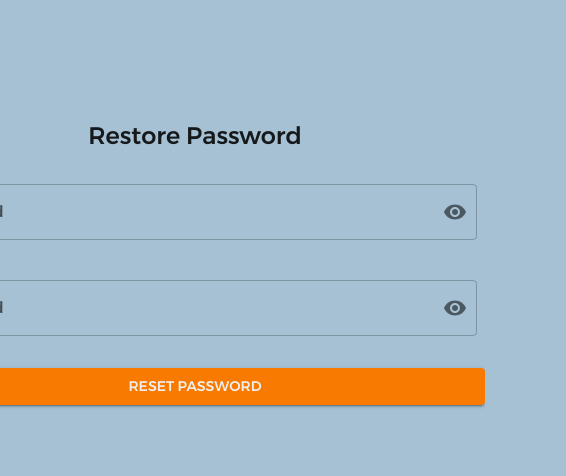
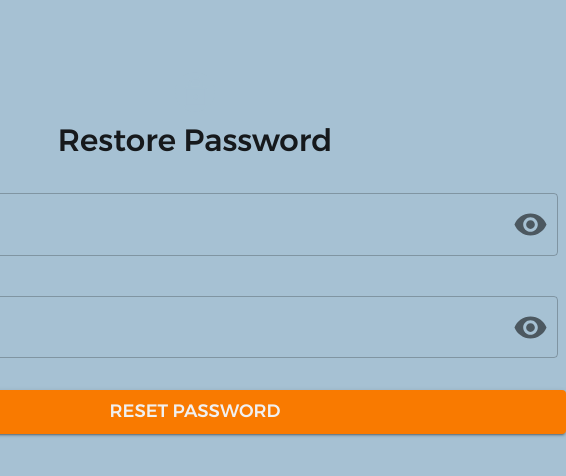
Before and after one commit to schambig/DocumentHub, a React (Create React App) app in the folder frontend/: page /restore in a window 390 px wide. Shown: the top 476 px of the page, 566 px wide, since content can reach past the window. Built offline with nearby package versions, Linux system fonts and the light colour scheme.

Commit message:
fix: changes size icons in buttons, and icon general / new orden in filter responsive (only search)

```diff
--- a/frontend/src/components/CreateUser.tsx
+++ b/frontend/src/components/CreateUser.tsx
@@ -9,6 +9,7 @@ import ErrorOutlineIcon from '@mui/icons-material/ErrorOutline';
 import CheckCircleOutlineIcon from '@mui/icons-material/CheckCircleOutline';
 import { toast, ToastContainer } from 'react-toastify';
 import 'react-toastify/dist/ReactToastify.css';
+import {themeSizes} from '../config/theme.condig'
 
 export const CreateUser: React.FC<{}> = ():JSX.Element => {
   // const [loadSave, setLoadSave] = useState<boolean>(false);
@@ -230,15 +231,15 @@ export const CreateUser: React.FC<{}> = ():JSX.Element => {
               sx={{height:'100%', width:'100%'}}
               loading={loadSave?.status ? loadSave.status : false}
               loadingPosition="start"
-              startIcon={loadSave.respError ? <ErrorOutlineIcon/>: (loadSave.respSuccess ? <CheckCircleOutlineIcon/>: (<SaveIcon />))}
+              startIcon={loadSave.respError ? <ErrorOutlineIcon style={{fontSize: themeSizes.FSbutton}}/>: (loadSave.respSuccess ? <CheckCircleOutlineIcon style={{fontSize: themeSizes.FSbutton}}/>: (<SaveIcon style={{fontSize: themeSizes.FSbutton}} />))}
               variant="contained"
               color={loadSave.color === 'primary' || loadSave.color === 'error' || loadSave.color === 'success' ? loadSave.color : 'primary'}
               onClick={handleSave}
               size="large"
             >
-              <Typography variant="h6" style={{fontWeight: 'bold'}}>
+              {/* <Typography variant="h6" style={{fontWeight: 'bold'}}> */}
                 {loadSave.respError ? "ERROR": (loadSave.respSuccess ? "SUCCESS": ("CREATE"))}
-              </Typography>
+             {/* </Typography> */}
 
             </LoadingButton>
             <ToastContainer />
--- a/frontend/src/components/LatMenu.tsx
+++ b/frontend/src/components/LatMenu.tsx
@@ -19,6 +19,8 @@ import {convCateM , newCategoria} from '../assets/data_levantamiento'
 import {convDocM , newTipoDoc} from '../assets/data_documento'
 //import { display } from '@mui/system';
 import { SelectionContext } from '../context/SelectionContext';
+import { useTheme } from '@mui/material/styles';
+import useMediaQuery from '@mui/material/useMediaQuery';
 
 
 interface deFaultAPI{
@@ -28,7 +30,12 @@ interface deFaultAPI{
 
 export const LatMenu: React.FC<{}> = ():JSX.Element => {
 
-
+    const theme = useTheme();
+    const isXs = useMediaQuery(theme.breakpoints.only('xs'));
+    const isSm = useMediaQuery(theme.breakpoints.only('sm'));
+    const isMd = useMediaQuery(theme.breakpoints.only('md'));
+    const isLg = useMediaQuery(theme.breakpoints.only('lg'));
+    const isXl = useMediaQuery(theme.breakpoints.only('xl'));
 
     const initialAPI:deFaultAPI[] = [
         {
@@ -156,18 +163,36 @@ export const LatMenu: React.FC<{}> = ():JSX.Element => {
                 .catch(error => {
                     console.error('There was a problem with the network request:', error);
                 });
-        };
-        const timer = setTimeout(() => {
-            fetchData();
-          }, 2000);
-        return () => clearTimeout(timer);
+            };
+            const timer = setTimeout(() => {
+                fetchData();
+            }, 2000);
+            return () => clearTimeout(timer);
     }, [])
 
+    // numero de opciones disponible
+    const { selectedOption1, selectedOption2, selectedOption3, selectedOption4 } = useContext(SelectionContext);
+    const { setSelectedOption1, setSelectedOption2, setSelectedOption3, setSelectedOption4 } = useContext(SelectionContext);
+    // captar datos dependiendo evento onChange
+
+    const optionListSelect = [
+        selectedOption2,
+        selectedOption1,
+        selectedOption3,
+        selectedOption4,
+    ]
+
+    const optionListSet = [
+        setSelectedOption2,
+        setSelectedOption1,
+        setSelectedOption3,
+        setSelectedOption4,
+    ]
 
     const FilterItems:Array<filter> = [
         {
             text: 'Documento',
-            icon: <DescriptionIcon style={{ color: '#444' }}/>,
+            icon: <DescriptionIcon style={{ color: selectedOption2 ? '#000' : ''}}/>,
             path: '/',
             tabla: apiTipoDoc,
             load: loadingAPI2,
@@ -175,7 +200,7 @@ export const LatMenu: React.FC<{}> = ():JSX.Element => {
         },
         {
             text: 'Inversionista',
-            icon: <PersonIcon style={{ color: '#444' }}/>,
+            icon: <PersonIcon style={{ color: selectedOption1 ? '#000' : '' }}/>,
             path: '/',
             tabla: apiInversionista,
             load: loadingAPI1,
@@ -183,7 +208,7 @@ export const LatMenu: React.FC<{}> = ():JSX.Element => {
         },
         {
             text: 'Producto',
-            icon: <MapsHomeWorkIcon style={{ color: '#444' }}/>,
+            icon: <MapsHomeWorkIcon style={{ color: selectedOption3 ? '#000' : '' }}/>,
             path: '/',
             tabla: apiProducto,
             load: loadingAPI3,
@@ -191,31 +216,13 @@ export const LatMenu: React.FC<{}> = ():JSX.Element => {
         },
         {
             text: 'Levantamiento / Emision',
-            icon: <AssignmentIcon style={{ color: '#444' }}/>,
+            icon: <AssignmentIcon style={{ color: selectedOption4 ? '#000' : '' }}/>,
             path: '/',
             tabla: apiNumLev,
             load: loadingAPI4,
             keyui: "unico4",
         },
     ]
-// numero de opciones disponible
-const { selectedOption1, selectedOption2, selectedOption3, selectedOption4 } = useContext(SelectionContext);
-const { setSelectedOption1, setSelectedOption2, setSelectedOption3, setSelectedOption4 } = useContext(SelectionContext);
-// captar datos dependiendo evento onChange
-
-const optionListSelect = [
-    selectedOption2,
-    selectedOption1,
-    selectedOption3,
-    selectedOption4,
-]
-
-const optionListSet = [
-    setSelectedOption2,
-    setSelectedOption1,
-    setSelectedOption3,
-    setSelectedOption4,
-]
 
 
 return (
@@ -245,7 +252,7 @@ return (
                 key={item.text}
                 sx={{display:'flex'}}>
                 <ListItemText >
-                <ListItemIcon color='#000'>{item.icon}</ListItemIcon>
+                <ListItemIcon>{item.icon}</ListItemIcon>
                 <Autocomplete
                 disablePortal
                 loading={item.load}
@@ -253,10 +260,12 @@ return (
                 id="combo-box-demo"
                 options={item.tabla}
                 getOptionLabel ={option => option.name}
-                sx={{ minWidth: '250px', maxWidth: '80%',}}
+                sx={{
+                    minWidth: isXs ? '340px' : isSm ? '585px' : isMd ? '400px' : isLg ? '500px' : isXl ? '500px' : null,
+                }}
                 renderInput={(params) => {
                     return(
-                        <TextField  key={item.keyui} color='primary' {...params} label={item.text} size='medium'
+                        <TextField  key={item.keyui} color='neutral' {...params} label={item.text} size='medium' style={{ fontSize: '30px' }}
                         InputProps={{
                         ...params.InputProps,
                         endAdornment: (
--- a/frontend/src/components/LoginCrud.tsx
+++ b/frontend/src/components/LoginCrud.tsx
@@ -25,25 +25,7 @@ import 'react-toastify/dist/ReactToastify.css';
 
 export const UserEditor:React.FC<{}> = ():JSX.Element => {
 
-  const container = {
-    hidden: { opacity: 1, scale: 0 },
-    visible: {
-      opacity: 1,
-      scale: 1,
-      transition: {
-        delayChildren: 0.3,
-        staggerChildren: 0.2
-      }
-    }
-  }
 
-  const item = {
-    hidden: { y: 20, opacity: 0 },
-    visible: {
-      y: 0,
-      opacity: 1
-    }
-  }
 
   interface LoadSave{
     status:boolean
@@ -289,15 +271,15 @@ export const UserEditor:React.FC<{}> = ():JSX.Element => {
               sx={{height:'100%', width:'100%'}}
               loading={loadSave?.status ? loadSave.status : false}
               loadingPosition="start"
-              startIcon={loadSave.respError ? <ErrorOutlineIcon/>: (loadSave.respSuccess ? <PublishedWithChangesIcon/>: (<SyncIcon sx={{fontSize: '35px'}}/>))}
+              startIcon={loadSave.respError ? <ErrorOutlineIcon style={{fontSize: '40px'}}/>: (loadSave.respSuccess ? <PublishedWithChangesIcon style={{fontSize: '40px'}}/>: (<SyncIcon style={{fontSize: '40px'}}/>))}
               variant="contained"
               color={loadSave.color === 'primary' || loadSave.color === 'error' || loadSave.color === 'success' ? loadSave.color : 'primary'}
               onClick={handleSave}
               size="large"
             >
-             <Typography variant="h6" style={{fontWeight: 'bold'}}>
+             {/* <Typography variant="h6" style={{fontWeight: 'bold'}}> */}
                 {loadSave.respError ? "ERROR": (loadSave.respSuccess ? "SUCCESS": ("UPDATE"))}
-              </Typography>
+              {/* </Typography> */}
             </LoadingButton>
             <ToastContainer/>
             </Grid>
--- a/frontend/src/config/theme.condig.tsx
+++ b/frontend/src/config/theme.condig.tsx
@@ -3,6 +3,13 @@ import { createTheme, CssBaseline, ThemeProvider } from "@mui/material";
 
 type ThemeProp = {
     children: JSX.Element;
+}
+
+export enum themeSizes {
+  FSbuttonSmall = 25,
+  FSbutton = 35,
+  FSbuttonLarge = 40,
+  FStext = 18,
 }
 
 export enum themePalette {
@@ -49,15 +56,31 @@ const theme = createTheme ({
     },
     typography: {
         fontFamily: themePalette.FONT_GLOBAL,
+        fontSize: themeSizes.FStext,
     },
-    // components: {
-    //     MuiButton: {
-    //         MuiDisable: {
-
-    //             }
-    //         }
-    //     }
-    // }
+    components: {
+      MuiButton:{
+        styleOverrides: {
+          root: {
+            fontWeigth: 'bold',
+            '&:hover':{
+              backgroundColor: '#000',
+              color: '#fff',
+            },
+            '& .MuiSvgIcon-root': {
+              fontSize: themeSizes.FSbutton,
+            },
+          }
+        }
+      },
+      MuiSvgIcon:{
+        styleOverrides: {
+          root: {
+            fontSize: themeSizes.FSbutton,
+          }
+        }
+      }
+    }
 });
 
 declare module '@mui/material/styles' {
--- a/frontend/src/index.css
+++ b/frontend/src/index.css
@@ -107,3 +107,14 @@ code {
 .container > div {
   flex-grow: 1;
 }
+
+/* codigo para botones */
+.MuiButton-root {
+  transition: background-color 250ms ease-in-out !important;
+}
+
+/* .MuiButton-root:hover {
+  color: white;
+  background-color: black !important;
+} */
+/* final botones */
```
Also changed, not shown: frontend/src/common/NavBar.tsx (+14 -29 lines), frontend/src/components/VisualFile.tsx (+11 -2 lines).
